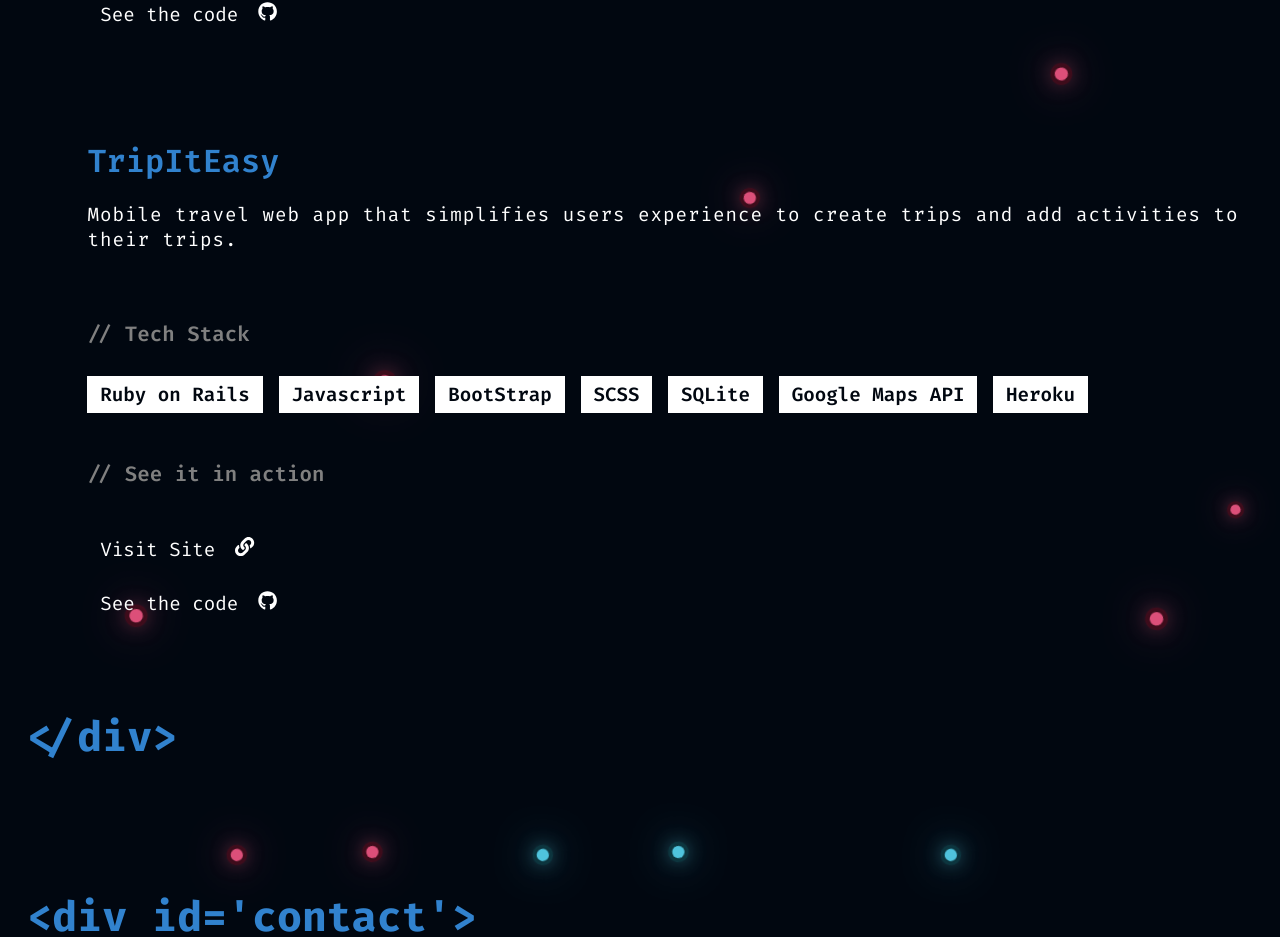
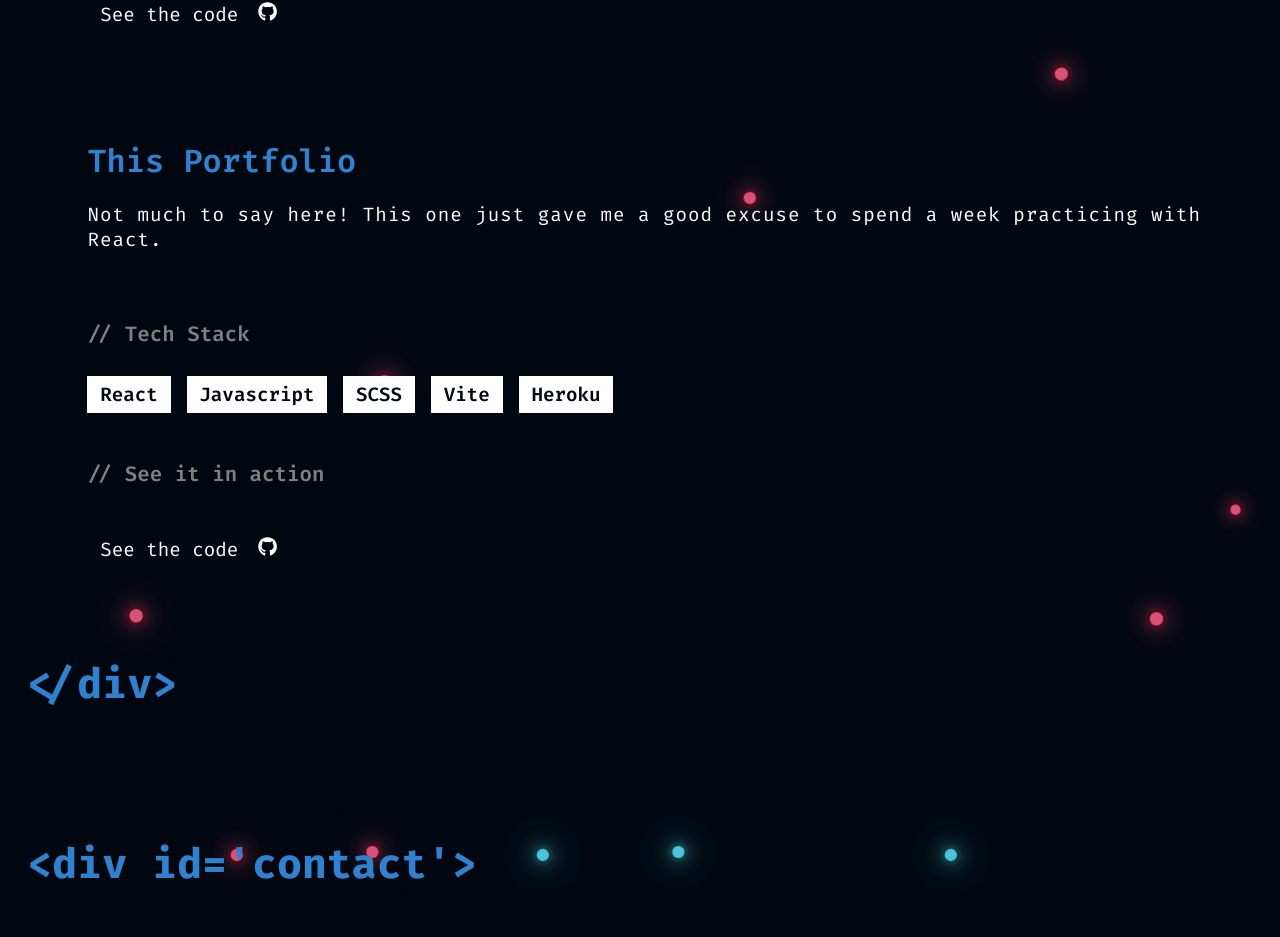
Before and after one commit to ALLEE9120/ALLEE9120.github.io, a React (Vite) app in the folder Dev-Folio/: page / in a window 1280 px wide. Shown: the part 2308-3245 px from the top of the page. Built offline with nearby package versions, Linux system fonts and the light colour scheme; a web font is replaced by a local one.

Commit message:
responsive

```diff
--- a/Dev-Folio/src/Components/NavBar.jsx
+++ b/Dev-Folio/src/Components/NavBar.jsx
@@ -7,6 +7,7 @@ export default function NavBar({lightMode, onHandleChangeMode, color, bgColor})
   const [list] = useState(['.tools()', '.projects()', '.contact()']);
   const [windowPositionT, setWindowPositionT] = useState(0);
   const [lightModeHover, setLightModeHover] = useState(false);
+  const [windowWidth, setWindowWidth] = useState(window.innerWidth);
 
   const handleHover = (index) => {
     setHoverIndex(index);
@@ -72,9 +73,12 @@ export default function NavBar({lightMode, onHandleChangeMode, color, bgColor})
 
   useEffect(() => {
     console.log(windowPositionT);
+    console.log(windowWidth);
+
 
     window.addEventListener('scroll', handleScroll);
-  }, [windowPositionT]);
+    window.addEventListener('resize', () => setWindowWidth(window.innerWidth));
+  }, [windowPositionT, windowWidth]);
 
   return (
     <div className='nav-conatiner' style={navConatinerStyle}>
@@ -84,6 +88,8 @@ export default function NavBar({lightMode, onHandleChangeMode, color, bgColor})
          onMouseOver={handleHoverLogo}
          onMouseOut={handleLogoOff}
          onClick={handleLogoClick}> muhammad.ali</h1>
+         { windowWidth < 768 ?
+         <button>|||</button> :
         <ul className='nav-links'>
           {list.map((item, index) => (
             <li
@@ -101,6 +107,7 @@ export default function NavBar({lightMode, onHandleChangeMode, color, bgColor})
           ))}
           <button style={lightModeStyle} className='light-mode-btn' onClick={onHandleChangeMode} onMouseOver={handleHoverLightMode} onMouseOut={handleLightModeOff}>{lightMode? '.darkMode()': '.lightMode()'}</button>
         </ul>
+        }
       </nav>
     </div>
   );
--- a/Dev-Folio/src/Components/ProjectComponent.jsx
+++ b/Dev-Folio/src/Components/ProjectComponent.jsx
@@ -3,7 +3,7 @@ import { FaGithub, FaLink } from 'react-icons/fa'
 import PropTypes from 'prop-types'
 import { useState } from 'react'
 
-export default function ProjectComponent({color, title, description, techStack, bgColor}) {
+export default function ProjectComponent({color, title, description, techStack, bgColor, link, githubLink}) {
   const [hover, setHover] = useState(null)
 
   const skillDivStyle = {
@@ -33,8 +33,8 @@ export default function ProjectComponent({color, title, description, techStack,
       </div>
       <h2 className='gray'>// See it in action</h2>
        <div className="project-links">
-        <a onMouseOver={handleLinkHover} onMouseOut={handleLinkUnhover} style={{color: hover === 'Demo' ? '#3182CE' : color}} className={'Demo'} href="https://tripiteasy.herokuapp.com/">Visit Site <FaLink style={{marginLeft: '20px'}}/></a>
-        <a onMouseOver={handleLinkHover} onMouseOut={handleLinkUnhover} style={{color: hover === 'Code' ? '#3182CE' : color}} className={'Code'} href="https://github.com/chiara-muller/TripItEasy">See the code<FaGithub style={{marginLeft: '20px'}}/></a>
+        { link && <a onMouseOver={handleLinkHover} onMouseOut={handleLinkUnhover} style={{color: hover === 'Demo' ? '#3182CE' : color}} className={'Demo'} href={link}>Visit Site <FaLink style={{marginLeft: '20px'}}/></a>}
+        { githubLink &&<a onMouseOver={handleLinkHover} onMouseOut={handleLinkUnhover} style={{color: hover === 'Code' ? '#3182CE' : color}} className={'Code'} href={githubLink}>See the code<FaGithub style={{marginLeft: '20px'}}/></a>}
       </div>
     </div>
   )
@@ -46,4 +46,6 @@ ProjectComponent.propTypes = {
   description: PropTypes.string,
   techStack: PropTypes.array,
   bgColor: PropTypes.string,
+  link: PropTypes.string,
+  githubLink: PropTypes.string,
 }
--- a/Dev-Folio/src/Components/Projects.jsx
+++ b/Dev-Folio/src/Components/Projects.jsx
@@ -22,21 +22,22 @@ export default function Projects({color, bgColor}) {
         'Google Maps API',
         'Heroku'
         ]}
+        link = {'https://tripiteasy.herokuapp.com/'}
+        githubLink={"https://github.com/chiara-muller/TripItEasy"}
       />
       <ProjectComponent
         color={color}
-        title={'TripItEasy'}
-        description={'Mobile travel web app that simplifies users experience to create trips and add activities to their trips.'}
+        title={'This Portfolio'}
+        description={'Not much to say here! This one just gave me a good excuse to spend a week practicing with React.'}
         bgColor={bgColor}
         techStack={[
-        'Ruby on Rails',
+        'React',
         'Javascript',
-        'BootStrap',
         'SCSS',
-        'SQLite',
-        'Google Maps API',
+        'Vite',
         'Heroku'
         ]}
+        githubLink={"https://github.com/ALLEE9120/Dev-Portfolio"}
       />
       <div className="projects-title bottom">
         <h1>&lt;/div&gt;</h1>
```
